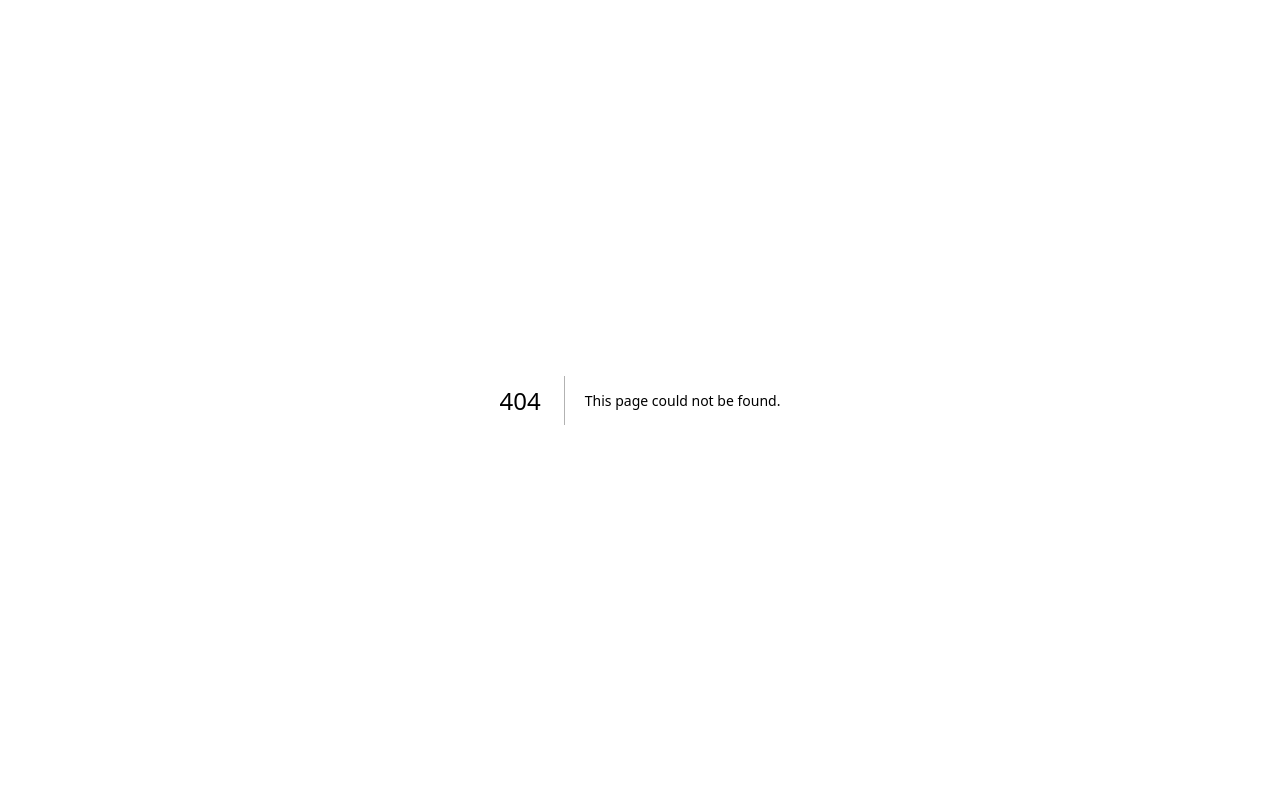
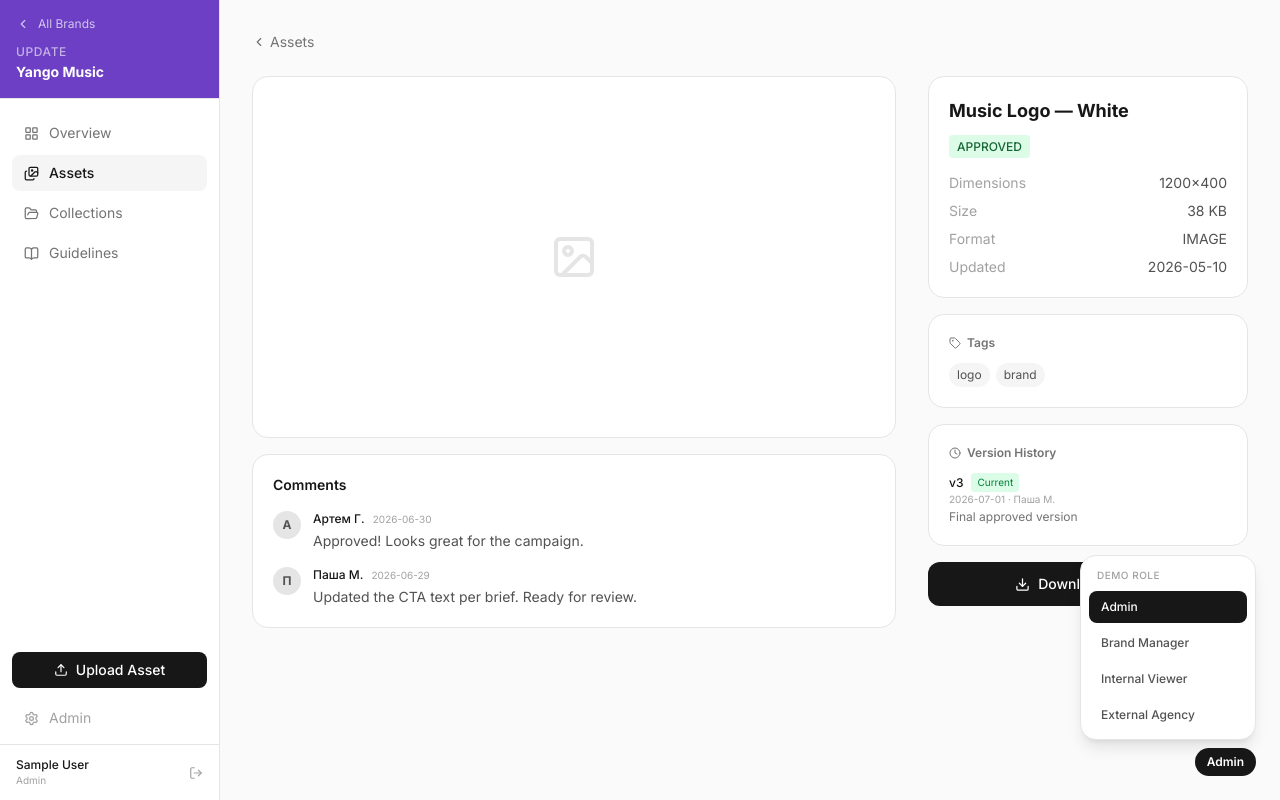
Before and after one commit to artgolubtsov-creator/database, a Next.js app: page /brands/yango-music/assets/mu-1 in a window 1280 px wide. Before the commit this address had no page. Built offline with nearby package versions, Linux system fonts and the light colour scheme; no server answers; sample sign-in values are in the browser's storage.

Commit message:
feat: add asset detail page

```diff
--- /dev/null
+++ b/app/brands/[brand]/assets/[id]/page.tsx
@@ -0,0 +1,139 @@
+import { notFound } from "next/navigation"
+import Link from "next/link"
+import { getBrand } from "@/lib/brands"
+import { getAssetById } from "@/lib/mock-data"
+import { ChevronLeft, Download, Clock, Tag } from "lucide-react"
+import { FileText, Video, Image, FileCode } from "lucide-react"
+
+const FORMAT_ICONS = { IMAGE: Image, VIDEO: Video, PDF: FileText, TEMPLATE: FileCode }
+const STATUS_CLASS = {
+  APPROVED: "status-approved",
+  REVIEW: "status-review",
+  DRAFT: "status-draft",
+  ARCHIVED: "status-archived",
+}
+
+const MOCK_VERSIONS = [
+  { version: "v3", date: "2026-07-01", author: "Паша М.", note: "Final approved version" },
+  { version: "v2", date: "2026-06-28", author: "Паша М.", note: "Revised after review" },
+  { version: "v1", date: "2026-06-25", author: "Паша М.", note: "Initial upload" },
+]
+
+const MOCK_COMMENTS = [
+  { author: "Артем Г.", date: "2026-06-30", text: "Approved! Looks great for the campaign." },
+  { author: "Паша М.", date: "2026-06-29", text: "Updated the CTA text per brief. Ready for review." },
+]
+
+export default async function AssetDetailPage({
+  params,
+}: {
+  params: Promise<{ brand: string; id: string }>
+}) {
+  const { brand, id } = await params
+  const config = getBrand(brand)
+  const asset = getAssetById(id)
+  if (!config || !asset) notFound()
+
+  const Icon = FORMAT_ICONS[asset.format]
+
+  return (
+    <div className="px-8 py-8">
+      {/* Breadcrumb */}
+      <Link
+        href={`/brands/${brand}/assets`}
+        className="flex items-center gap-1 text-sm text-neutral-500 hover:text-neutral-900 transition-colors mb-6"
+      >
+        <ChevronLeft size={14} /> Assets
+      </Link>
+
+      <div className="grid grid-cols-[1fr_320px] gap-8">
+        {/* Left: preview */}
+        <div>
+          <div className="bg-white rounded-2xl border border-neutral-200 aspect-video flex items-center justify-center mb-4">
+            <Icon size={48} className="text-neutral-200" />
+          </div>
+          {/* Comments */}
+          <div className="bg-white rounded-2xl border border-neutral-200 p-5">
+            <h3 className="text-sm font-semibold text-neutral-900 mb-4">Comments</h3>
+            <div className="flex flex-col gap-4">
+              {MOCK_COMMENTS.map((c, i) => (
+                <div key={i} className="flex gap-3">
+                  <div className="w-7 h-7 rounded-full bg-neutral-200 shrink-0 flex items-center justify-center text-xs font-bold text-neutral-600">
+                    {c.author[0]}
+                  </div>
+                  <div>
+                    <div className="flex items-center gap-2 mb-1">
+                      <span className="text-xs font-medium text-neutral-900">{c.author}</span>
+                      <span className="text-[10px] text-neutral-400">{c.date}</span>
+                    </div>
+                    <p className="text-sm text-neutral-600">{c.text}</p>
+                  </div>
+                </div>
+              ))}
+            </div>
+          </div>
+        </div>
+
+        {/* Right: metadata */}
+        <div className="flex flex-col gap-4">
+          {/* Name + status */}
+          <div className="bg-white rounded-2xl border border-neutral-200 p-5">
+            <h1 className="text-lg font-bold text-neutral-900 mb-2">{asset.name}</h1>
+            <span className={`text-xs font-medium px-2 py-1 rounded ${STATUS_CLASS[asset.status]}`}>
+              {asset.status}
+            </span>
+            <div className="mt-4 flex flex-col gap-2 text-sm text-neutral-600">
+              {asset.dimensions && <div className="flex justify-between"><span className="text-neutral-400">Dimensions</span> {asset.dimensions}</div>}
+              <div className="flex justify-between"><span className="text-neutral-400">Size</span> {asset.size}</div>
+              <div className="flex justify-between"><span className="text-neutral-400">Format</span> {asset.format}</div>
+              <div className="flex justify-between"><span className="text-neutral-400">Updated</span> {asset.updatedAt}</div>
+              {asset.campaign && <div className="flex justify-between"><span className="text-neutral-400">Campaign</span> {asset.campaign}</div>}
+            </div>
+          </div>
+
+          {/* Tags */}
+          {asset.tags.length > 0 && (
+            <div className="bg-white rounded-2xl border border-neutral-200 p-5">
+              <div className="flex items-center gap-1.5 text-xs font-semibold text-neutral-500 mb-3">
+                <Tag size={12} /> Tags
+              </div>
+              <div className="flex flex-wrap gap-1.5">
+                {asset.tags.map((tag) => (
+                  <span key={tag} className="text-xs bg-neutral-100 text-neutral-600 px-2 py-1 rounded-full">
+                    {tag}
+                  </span>
+                ))}
+              </div>
+            </div>
+          )}
+
+          {/* Versions */}
+          <div className="bg-white rounded-2xl border border-neutral-200 p-5">
+            <div className="flex items-center gap-1.5 text-xs font-semibold text-neutral-500 mb-3">
+              <Clock size={12} /> Version History
+            </div>
+            <div className="flex flex-col gap-3">
+              {MOCK_VERSIONS.slice(0, asset.versions).map((v, i) => (
+                <div key={v.version} className="flex items-start justify-between gap-2">
+                  <div>
+                    <div className="flex items-center gap-2">
+                      <span className="text-xs font-medium text-neutral-900">{v.version}</span>
+                      {i === 0 && <span className="text-[10px] bg-green-100 text-green-700 px-1.5 py-0.5 rounded">Current</span>}
+                    </div>
+                    <p className="text-[10px] text-neutral-400">{v.date} · {v.author}</p>
+                    <p className="text-xs text-neutral-500 mt-0.5">{v.note}</p>
+                  </div>
+                </div>
+              ))}
+            </div>
+          </div>
+
+          {/* Download */}
+          <button className="w-full flex items-center justify-center gap-2 px-4 py-3 rounded-xl bg-neutral-900 text-white text-sm font-medium hover:bg-neutral-800 transition-colors">
+            <Download size={15} /> Download Original
+          </button>
+        </div>
+      </div>
+    </div>
+  )
+}
```
